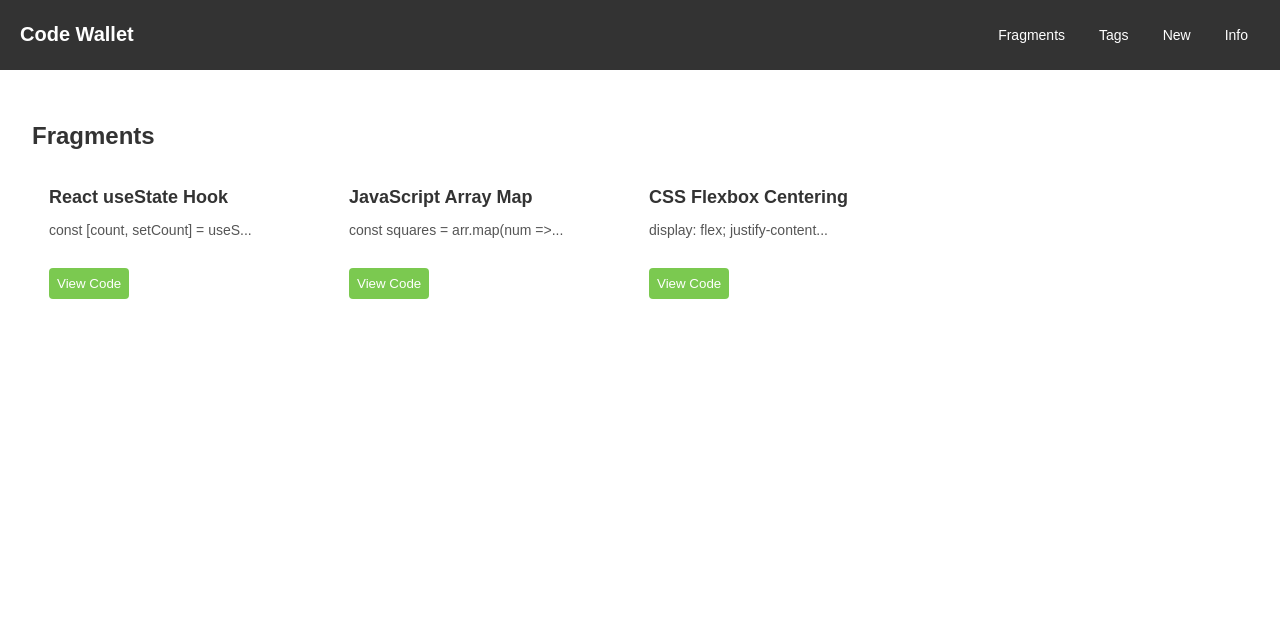
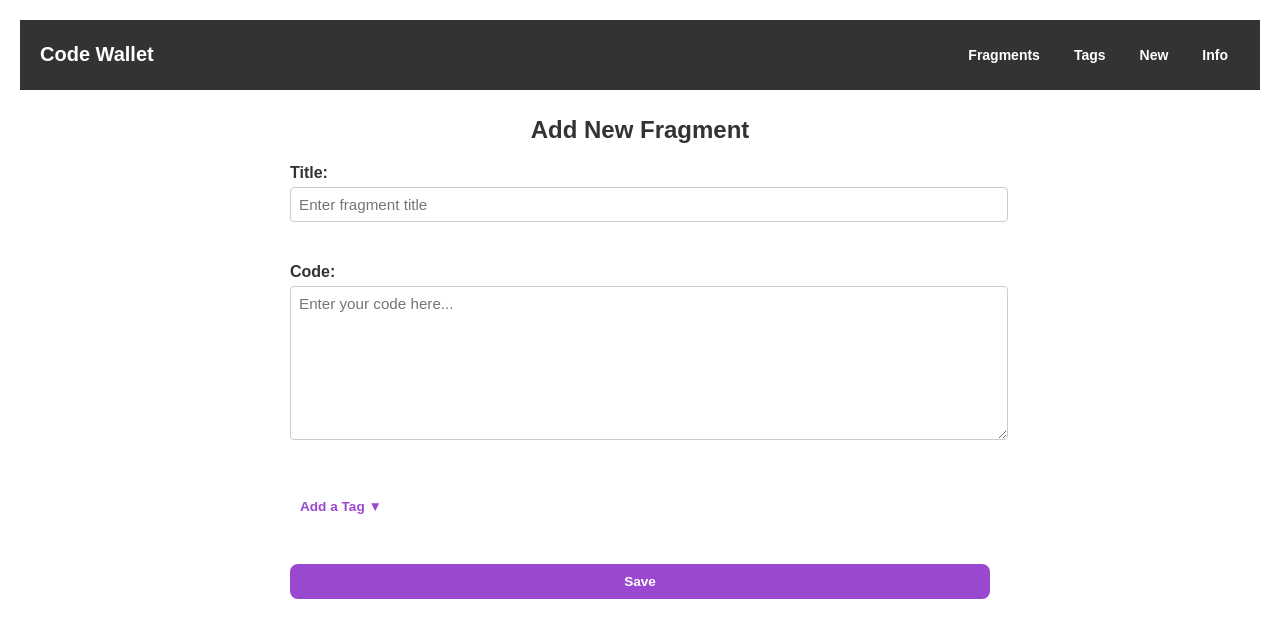
Before and after one commit to cyrille-06/Wallet, a React (Vite) app in the folder src/renderer/: page /new in a window 1280 px wide. Shown: the top 638 px of the page. Built offline with nearby package versions, Linux system fonts and the light colour scheme.

Commit message:
modification des codes et amélioration des pages

```diff
--- a/package.json
+++ b/package.json
@@ -20,6 +20,7 @@
   "dependencies": {
     "@electron-toolkit/preload": "^3.0.1",
     "@electron-toolkit/utils": "^4.0.0",
+    "node-json-db": "^2.3.1",
     "react-router-dom": "^7.6.0"
   },
   "devDependencies": {
--- a/src/renderer/src/App.jsx
+++ b/src/renderer/src/App.jsx
@@ -1,4 +1,4 @@
-import React from 'react';
+import React, { useState } from 'react';
 import { BrowserRouter, Routes, Route, useNavigate } from 'react-router-dom';
 import Header from './components/Header';
 import Fragments from './components/pages/Fragments';
@@ -7,21 +7,65 @@ import Info from './components/pages/Info';
 import FragmentForm from './components/pages/FragmentsForm';
 
 function App() {
-  const navigate = useNavigate();  // Crée la fonction de navigation
+  const [fragments, setFragments] = useState([]);
+  const [editingIndex, setEditingIndex] = useState(null);
+  const navigate = useNavigate();
 
   const handleNavigation = (path) => {
     navigate(`/${path}`);
   };
 
+  const handleAddFragment = (fragment) => {
+    if (editingIndex !== null) {
+      // Edition
+      const updated = [...fragments];
+      updated[editingIndex] = fragment;
+      setFragments(updated);
+      setEditingIndex(null);
+    } else {
+      // Nouveau fragment
+      setFragments((prev) => [...prev, fragment]);
+    }
+
+    navigate('/fragments');
+  };
+
+  const handleDelete = (index) => {
+    const updated = [...fragments];
+    updated.splice(index, 1);
+    setFragments(updated);
+  };
+
+  const handleEdit = (index) => {
+    setEditingIndex(index);
+    navigate('/new');
+  };
+
   return (
     <div>
-      <Header onNavigate={handleNavigation} /> {/* Passe la fonction de navigation */}
+      <Header onNavigate={handleNavigation} />
 
       <Routes>
-        <Route path="/" element={<Fragments />} />
-        <Route path="/fragments" element={<Fragments />} />
+        <Route
+          path="/fragments"
+          element={
+            <Fragments
+              fragments={fragments}
+              onEdit={handleEdit}
+              onDelete={handleDelete}
+            />
+          }
+        />
         <Route path="/tags" element={<Tags />} />
-        <Route path="/new" element={<FragmentForm />} />
+        <Route
+          path="/new"
+          element={
+            <FragmentForm
+              onSubmit={handleAddFragment}
+              initialData={editingIndex !== null ? fragments[editingIndex] : {}}
+            />
+          }
+        />
         <Route path="/info" element={<Info />} />
       </Routes>
     </div>
--- a/src/renderer/src/assets/main.css
+++ b/src/renderer/src/assets/main.css
@@ -174,6 +174,8 @@ body {
 
 /* css for header */
 .header {
+    font-family: 'Montserrat', sans-serif;
+
   display: flex;
   justify-content: space-between;
   align-items: center;
@@ -204,181 +206,79 @@ body {
 }
 
 
-.fragments-container {
-  padding: 20px;
+
+ /* fragment form css */
+
+ .form-container {
+  max-width: 600px;
+  margin: 40px auto;
+  padding: 6px;
+  background-color: #ffffff;
+  color: #333333;
+  font-family: 'Montserrat', sans-serif;
+  border-radius: 8px;
 }
 
-.fragments-list {
-  display: grid;
-  grid-template-columns: repeat(auto-fill, minmax(250px, 1fr));
-  gap: 20px;
+.form-container h2 {
+  text-align: center;
+  margin-bottom: 20px;
+  color: #333333;
 }
 
-.fragment-card {
-  border: 1px solid #ccc;
-  padding: 15px;
-  border-radius: 8px;
-  background-color: #FFFFFF;
+.fragment-form {
+  display: flex;
+  flex-direction: column;
+  gap: 16px;
 }
 
-.fragment-card h3 {
-  font-size: 18px;
-  margin-bottom: 10px;
+label {
+  display: flex;
+  flex-direction: column;
+  font-weight: 600;
+  color: #333333;
 }
 
-.fragment-card p {
-  font-size: 14px;
-  color: #555;
+input,
+textarea {
+  margin-top: 8px;
+  padding: 10px;
+  border: 1px solid #FFFFFF;
+  border-radius: 6px;
+  font-size: 1rem;
+  font-family: 'Montserrat', sans-serif;
+  color: #333333;
+  resize: vertical;
 }
 
-.fragment-card button {
-  margin-top: 10px;
-  padding: 8px 12px;
-  background-color: #9a48d0;
-  color: white;
-  border: none;
-  border-radius: 4px;
-  cursor: pointer;
+input:focus,
+textarea:focus {
+  outline: none;
+  border-color: #B288C0;
+  box-shadow: 0 0 0 2px rgba(154, 72, 208, 0.2);
 }
 
-.fragment-card button:hover {
-  background-color: #7bc950;
+button {
+  background-color: #B288C0;
+  color: white;
+  font-size: 1rem;
+  padding: 10px;
+  border: none;
+  border-radius: 6px;
+  cursor: pointer;
+  font-weight: bold;
+  transition: background-color 0.3s ease;
+}
+
+button:hover {
+  background-color: #7BC950;
 }
 
 
-.modal {
-  position: fixed;
-  top: 0;
-  left: 0;
-  width: 100%;
-  height: 100%;
-  display: flex;
-  justify-content: center;
-  align-items: center;
-  background-color: rgba(0, 0, 0, 0.5);
-}
+/* css Tags */
 
-.modal-content {
-  background-color: white;
-  padding: 20px;
-  border-radius: 8px;
-  max-width: 80%;
-  max-height: 80%;
-  overflow-y: auto;
-}
-
-.modal-content pre {
-  background-color: #FFFFFF;
-  padding: 10px;
-  border-radius: 4px;
-  font-family: 'Courier New', monospace;
-}
-
-.modal-content button {
-  margin-top: 20px;
-  padding: 8px 12px;
-  background-color: #333333;
-  color: white;
-  border: none;
-  border-radius: 4px;
-  cursor: pointer;
-}
-
-.modal-content button:hover {
-  background-color: #9A48D0;
-}
-
-
-/* fragment css */
-
-.fragments-container {
-  padding: 2rem;
-}
-
-.fragments-list {
-  display: flex;
-  flex-wrap: wrap;
-  gap: 1rem;
-}
-
-.fragment-card {
-  background-color: #FFFFFF;
-  border: 1px solid #FFFFFF;
-  padding: 1rem;
-  width: 250px;
-  border-radius: 8px;
-  cursor: pointer;
-}
-
-.fragment-card h3 {
-  margin-top: 0;
-}
-
-.fragment-card button {
-  background-color: #7BC950;
-  border: none;
-  padding: 0.5rem;
-  margin-top: 1rem;
-  border-radius: 4px;
-  cursor: pointer;
-}
-
-.modal {
-  position: fixed;
-  top: 0;
-  left: 0;
-  width: 100%;
-  height: 100%;
-  background-color: rgba(0,0,0,0.6);
-  display: flex;
-  align-items: center;
-  justify-content: center;
-}
-
-.modal-content {
-  background: white;
-  padding: 2rem;
-  border-radius: 8px;
-  width: 80%;
-  max-width: 500px;
-}
- /* fragment form css */
-
- .form-container {
-  padding: 2rem;
-}
-
-form {
-  display: flex;
-  flex-direction: column;
-  gap: 1rem;
-  max-width: 500px;
-}
-
-input, textarea {
-  padding: 0.5rem;
-  font-size: 1rem;
-  border-radius: 5px;
-  border: 1px solid #cccccc;
-}
-
-textarea {
-  min-height: 100px;
-}
-
-button[type="submit"] {
-  background-color: #7BC950;
-  border: none;
-  padding: 0.5rem 1rem;
-  color: white;
-  font-weight: bold;
-  border-radius: 5px;
-  cursor: pointer;
-}
-
-/* tags css */
 .tags-container {
   padding: 2rem;
+  font-family: 'Montserrat', sans-serif;
 }
 
 .tags-list {
@@ -389,10 +289,10 @@ button[type="submit"] {
 }
 
 .tag-chip {
-  background-color: #9A48D0;
+  background-color: #B288C0;
   color: white;
   padding: 0.5rem 1rem;
-  border-radius: 20px;
+  border-radius: 15px;
   display: flex;
   align-items: center;
   gap: 0.5rem;
@@ -401,7 +301,7 @@ button[type="submit"] {
 .tag-chip button {
   background: transparent;
   border: none;
-  color: white;
+  color: #FFFFFF;
   cursor: pointer;
 }
 
@@ -412,6 +312,7 @@ button[type="submit"] {
   color: white;
   border-radius: 20px;
   cursor: pointer;
+  font-weight: 600;
 }
 
 .modal {
@@ -442,9 +343,143 @@ button[type="submit"] {
 .modal-actions button {
   padding: 0.5rem 1rem;
   cursor: pointer;
+  font-family: 'Montserrat', sans-serif;
 }
 
 .delete-button {
-  background-color: #D03A3A;
+  background-color: #7BC950;
+  color: #FFFFFF;
+}
+ /* CSS bouton tag */
+
+ .tag-form-section {
+  margin-bottom: 20px;
+}
+
+button[type="submit"] {
+  margin-top: 20px;
+  padding: 10px 20px;
+  background-color: #9A48D0;
   color: white;
+  border: none;
+  border-radius: 8px;
+  cursor: pointer;
+  font-family: 'Montserrat', sans-serif;
+  font-weight: bold;
 }
+
+
+
+
+
+/*Css fragment */
+
+body {
+  font-family: 'Montserrat', sans-serif;
+  background-color: #ffffff;
+  color: #333333;
+  margin: 0;
+  padding: 20px;
+}
+
+/* === Layout Fragments === */
+
+.fragments-container {
+  max-width: 500px;
+  margin: 0 auto;
+}
+
+.fragment-list {
+  list-style: none;
+  padding: 0;
+}
+
+.fragment-item {
+  border: 1px solid #ddd;
+  border-radius: 10px;
+  padding: 15px;
+  margin-bottom: 20px;
+  background: #FFFFFF;
+  transition: box-shadow 0.2s;
+}
+
+.fragment-item:hover {
+  box-shadow: 0 2px 6px rgba(0, 0, 0, 0.05);
+}
+
+.fragment-header {
+  display: flex;
+  justify-content: space-between;
+  align-items: center;
+}
+
+.fragment-actions {
+  margin-top: 10px;
+  display: flex;
+  gap: 8px;
+  flex-wrap: wrap;
+}
+
+/* === Boutons === */
+
+button {
+  background-color: #7BC950;
+  color: white;
+  border: none;
+  padding: 4px 10px;
+  border-radius: 5px;
+  cursor: pointer;
+  font-size: 0.85rem;
+  transition: background-color 0.2s ease;
+}
+
+button:hover {
+  background-color: #66aa42;
+}
+
+/* 👁 Bouton view */
+.fragment-header button {
+  background-color: #9A48D0;
+  font-size: 0.8rem;
+  padding: 3px 8px;
+}
+
+/* === Formulaire === */
+
+.form-container {
+  max-width: 700px;
+  margin: 0 auto;
+}
+
+.fragment-form label {
+  display: block;
+  margin-bottom: 10px;
+  font-weight: 600;
+}
+
+input, textarea {
+  width: 100%;
+  padding: 8px;
+  margin-top: 5px;
+  margin-bottom: 15px;
+  border: 1px solid #ccc;
+  border-radius: 4px;
+  font-family: 'Montserrat', sans-serif;
+  font-size: 0.95rem;
+}
+
+textarea {
+  resize: vertical;
+}
+
+/* === Tag Toggle === */
+
+.tag-toggle {
+  background: none;
+  color: #9A48D0;
+  border: none;
+  font-weight: bold;
+  cursor: pointer;
+  padding: 0;
+  font-size: 0.9rem;
+}
--- a/src/renderer/src/components/pages/Fragments.jsx
+++ b/src/renderer/src/components/pages/Fragments.jsx
@@ -1,31 +1,46 @@
-import React, { useState, useEffect } from 'react';
+import React, { useState } from 'react';
 
-export default function FragmentForm({ fragment }) {
-  const [title, setTitle] = useState('');
-  const [code, setCode] = useState('');
+export default function Fragments({ fragments, onDelete, onEdit }) {
+  const [activeIndex, setActiveIndex] = useState(null);
 
-  useEffect(() => {
-    if (fragment) {
-      setTitle(fragment.title);
-      setCode(fragment.code);
-    }
-  }, [fragment]);
-
-  const handleSubmit = (e) => {
-    e.preventDefault();
-    alert(`Saved: ${title}\n${code}`);
+  const handleCopy = (code) => {
+    navigator.clipboard.writeText(code)
+      .then(() => alert('Code copied to clipboard!'))
+      .catch(() => alert('Failed to copy code'));
   };
 
   return (
-    <div className="form-container">
-      <h2>{fragment ? 'Edit Fragment' : 'New Fragment'}</h2>
-      <form onSubmit={handleSubmit}>
-        <label>Title</label>
-        <input value={title} onChange={e => setTitle(e.target.value)} />
-        <label>Code</label>
-        <textarea value={code} onChange={e => setCode(e.target.value)} />
-        <button type="submit">Save</button>
-      </form>
+    <div className="fragments-container">
+      <h2>Fragments List</h2>
+
+      {fragments.length === 0 ? (
+        <p>No fragments yet.</p>
+      ) : (
+        <ul className="fragment-list">
+          {fragments.map((frag, i) => (
+            <li key={i} className="fragment-item" style={{ borderBottom: '1px solid #ccc', padding: '1rem' }}>
+              <div className="fragment-header" style={{ display: 'flex', justifyContent: 'space-between' }}>
+                <strong>{frag.title}</strong>
+                <button onClick={() => setActiveIndex(activeIndex === i ? null : i)}>
+                  {activeIndex === i ? 'Hide' : '👁 View'}
+                </button>
+              </div>
+
+              {activeIndex === i && (
+                <>
+
+                  <div className="fragment-actions" style={{ marginTop: '10px' }}>
+                    <button onClick={() => handleCopy(frag.code)}>📋 Copy</button>
+                    <button onClick={() => onEdit(i)}>✏️ Edit</button>
+                    <button onClick={() => onDelete(i)}>🗑 Delete</button>
+                    <button onClick={() => setActiveIndex(null)}>❌ Cancel</button>
+                  </div>
+                </>
+              )}
+            </li>
+          ))}
+        </ul>
+      )}
     </div>
   );
 }
--- a/src/renderer/src/components/pages/FragmentsForm.jsx
+++ b/src/renderer/src/components/pages/FragmentsForm.jsx
@@ -1,59 +1,97 @@
 import React, { useState } from 'react';
+import { useNavigate } from 'react-router-dom';
 
-// Exemple de données de fragments
-const initialFragments = [
-  {
-    id: 1,
-    title: "React useState Hook",
-    code: `const [count, setCount] = useState(0);`,
-  },
-  {
-    id: 2,
-    title: "JavaScript Array Map",
-    code: `const squares = arr.map(num => num * num);`,
-  },
-  {
-    id: 3,
-    title: "CSS Flexbox Centering",
-    code: `display: flex;\njustify-content: center;\nalign-items: center;`,
-  }
-];
+export default function FragmentForm({ onSubmit, initialData = {} }) {
+  const [title, setTitle] = useState(initialData.title || '');
+  const [code, setCode] = useState(initialData.code || '');
+  const [tagName, setTagName] = useState(initialData.tagName || '');
+  const [showTagForm, setShowTagForm] = useState(false);
 
-export default function Fragments() {
-  const [fragments, setFragments] = useState(initialFragments);
-  const [selectedFragment, setSelectedFragment] = useState(null);
+  const navigate = useNavigate(); // 🔁 Hook pour la redirection
 
-  // Ouvrir la modale pour afficher le code complet
-  const openModal = (fragment) => {
-    setSelectedFragment(fragment);
-  };
+  const handleSubmit = (e) => {
+    e.preventDefault();
 
-  const closeModal = () => {
-    setSelectedFragment(null);
+    if (title.trim() && code.trim()) {
+      const data = { title, code };
+      if (tagName.trim()) {
+        data.tag = tagName.trim();
+      }
+
+      onSubmit(data); // Appelle la fonction d'enregistrement
+
+      // Reset form
+      setTitle('');
+      setCode('');
+      setTagName('');
+      setShowTagForm(false);
+
+      // Redirige vers la page "fragments"
+      navigate('/fragments');
+    }
   };
 
   return (
-    <div className="fragments-container">
-      <h2> Fragments</h2>
-      <div className="fragments-list">
-        {fragments.map(fragment => (
-          <div key={fragment.id} className="fragment-card">
-            <h3>{fragment.title}</h3>
-            <p>{fragment.code.slice(0, 30)}...</p>
-            <button onClick={() => openModal(fragment)}>View Code</button>
+    <div className="form-container">
+      <h2>{initialData.id ? "Edit Fragment" : "Add New Fragment"}</h2>
+      <form onSubmit={handleSubmit} className="fragment-form">
+        <label>
+          Title:
+          <input
+            type="text"
+            value={title}
+            placeholder="Enter fragment title"
+            onChange={(e) => setTitle(e.target.value)}
+            required
+          />
+        </label>
+
+        <label>
+          Code:
+          <textarea
+            value={code}
+            placeholder="Enter your code here..."
+            onChange={(e) => setCode(e.target.value)}
+            rows="8"
+            required
+          />
+        </label>
+
+        <div style={{ marginTop: '10px' }}>
+          <button
+            type="button"
+            onClick={() => setShowTagForm(!showTagForm)}
+            style={{
+              background: 'none',
+              border: 'none',
+              color: '#9A48D0',
+              cursor: 'pointer',
+              fontWeight: 'bold',
+              marginBottom: '10px'
+            }}
+          >
+            {showTagForm ? 'Hide Tag Form ▲' : 'Add a Tag ▼'}
+          </button>
+        </div>
+
+        {showTagForm && (
+          <div className="tag-form-section">
+            <label>
+              Tag Name:
+              <input
+                type="text"
+                value={tagName}
+                placeholder="Enter tag name"
+                onChange={(e) => setTagName(e.target.value)}
+              />
+            </label>
           </div>
-        ))}
-      </div>
+        )}
 
-      {selectedFragment && (
-        <div className="modal">
-          <div className="modal-content">
-            <h3>{selectedFragment.title}</h3>
-            <pre>{selectedFragment.code}</pre>
-            <button onClick={closeModal}>Close</button>
-          </div>
-        </div>
-      )}
+        <button type="submit">
+          {initialData.id ? "Update Fragment" : "Save"}
+        </button>
+      </form>
     </div>
-  )
+  );
 }
```
Also changed, not shown: src/renderer/src/components/pages/Tags.jsx (+8 -5 lines), 1 other file (tests, documents, lock files or other folders).
